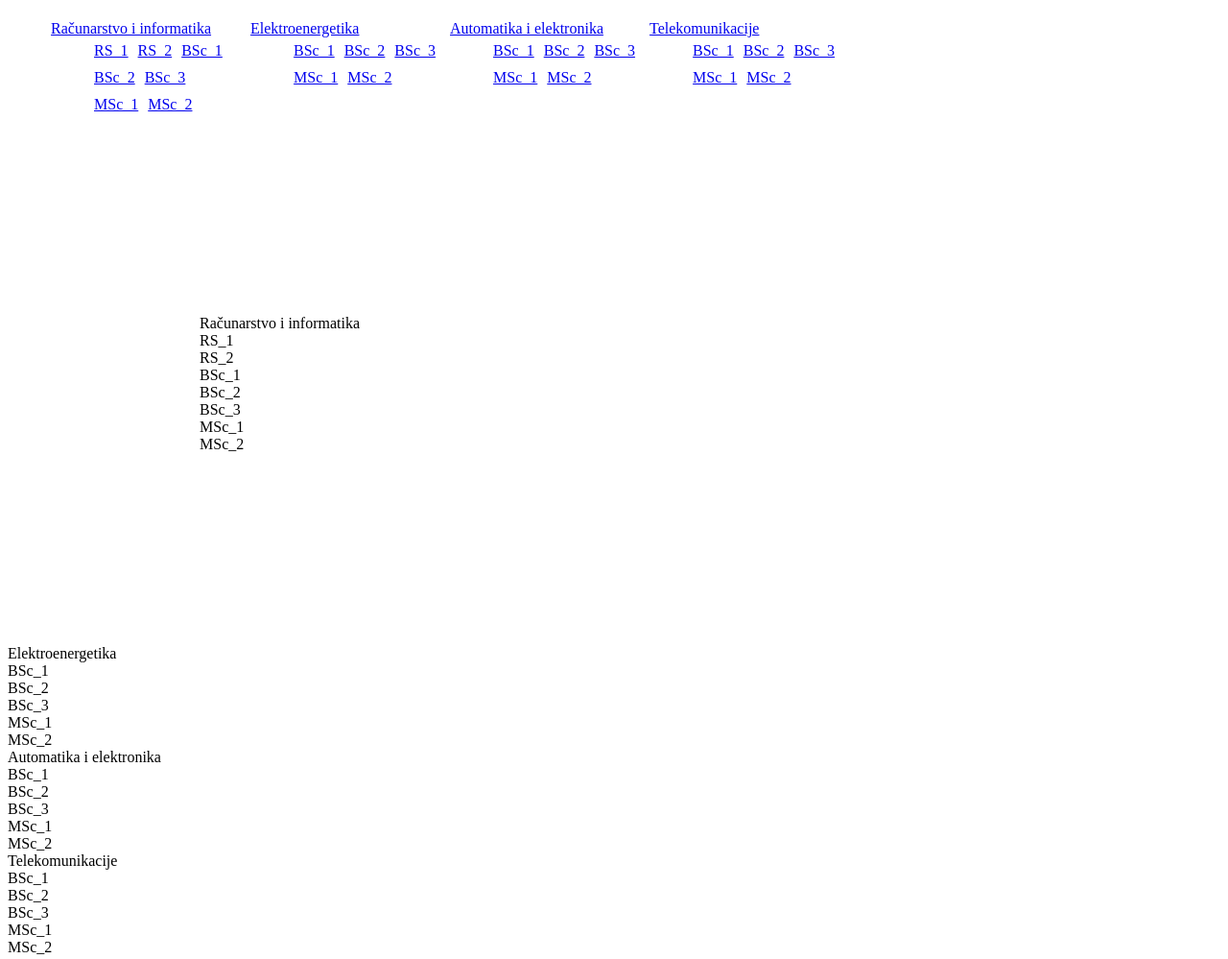
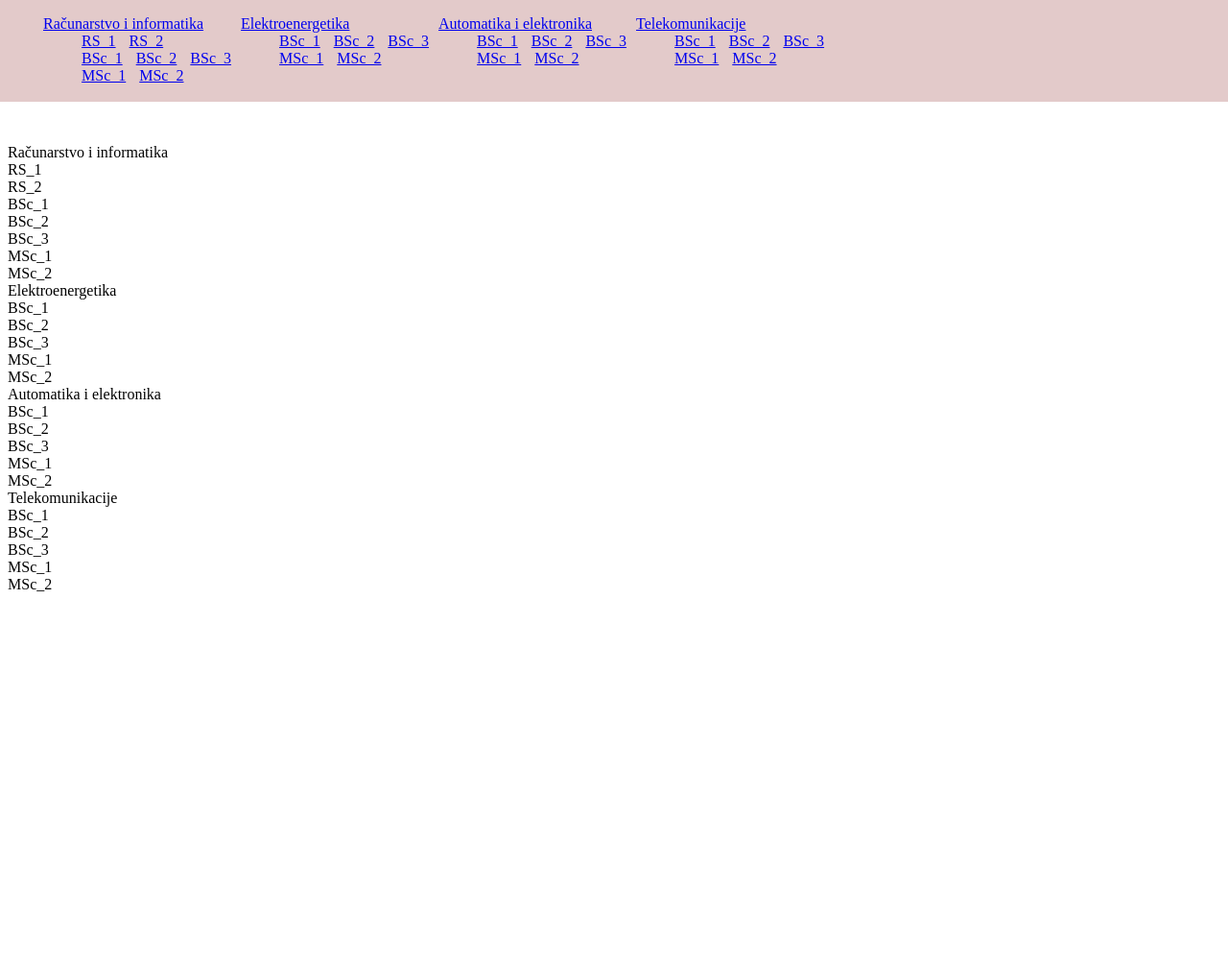
Before and after one commit to zOhran13/WebTehnologije-2022, a plain HTML site: page predmet.html in a window 1280 px wide. Shown: the whole page at 96% size. After the commit the page ends 800 px from the top, so only its background shows below. Drawn offline with Linux system fonts and the light colour scheme.

Commit message:
ispravljena greška <izgled menija-dio RI liste>

```diff
--- a/predmet.css
+++ b/predmet.css
@@ -1,14 +1,30 @@
+
+.meni{
+   top: 0;
+    left: 0;
+    right: 0;
+    position: fixed;
+    width: 100%;
+    background-color: rgb(227, 202, 202);
+
+}
+
+.smijer{
+    float: left;
+
+}
+
 .smijer li {
     display: inline;
     list-style-type: none;
-    float: left;
+
     padding: 5px;
 }
-#meni li{
-    display: inline;
 
+.glavni{
+    margin-top: 150px;
 }
 .ri{
     clear: left;
-    padding: 200px;
+
 }
--- a/predmet.html
+++ b/predmet.html
@@ -6,57 +6,58 @@
     <title>wtP22</title>
 </head>
 <body>
+    <div id="okvir">
     <div class="meni">
         <ul id="PrvaLista">
             <div class="smijer">
-            <li><a href="#ri">Računarstvo i informatika</a>
+            <li><a href="#RI">Računarstvo i informatika</a>
                 <div class="ciklus">
-                <ul id="rs">
-                    <li><a href="#rs_1">RS_1</a></li>
-                    <li><a href="#rs_2">RS_2</a></li>
+                <ul>
+                    <li><a href="#RRS_1">RS_1</a></li>
+                    <li><a href="#RRS_2">RS_2</a></li>
                  </ul>
-                 <ul id="bsc">
-                    <li><a href="#bsc_1">BSc_1</a></li>
-                    <li><a href="#bsc_2">BSc_2</a></li>
-                    <li><a href="#bsc_3">BSc_3</a></li>
+                 <ul >
+                    <li><a href="#RBSC_1">BSc_1</a></li>
+                    <li><a href="#RBSC_2">BSc_2</a></li>
+                    <li><a href="#RBSC_3">BSc_3</a></li>
 
                  </ul>
-                 <ul id="msc">
-                    <li><a href="#msc_1">MSc_1</a></li>
-                    <li><a href="#msc_2">MSc_2</a></li>
+                 <ul>
+                    <li><a href="#RMSC_1">MSc_1</a></li>
+                    <li><a href="#RMSC_2">MSc_2</a></li>
 
                  </ul>
                 </div>
             </li>
         </div>
         <div class="smijer">
-            <li><a href="#ee">Elektroenergetika</a>
+            <li><a href="#EE">Elektroenergetika</a>
                 <div class="ciklus">
                      <ul>
-                        <li><a href="#bsc_1">BSc_1</a></li>
-                        <li><a href="#bsc_2">BSc_2</a></li>
-                        <li><a href="#bsc_3">BSc_3</a></li>
+                        <li><a href="#EBSC_1">BSc_1</a></li>
+                        <li><a href="#EBSC_2">BSc_2</a></li>
+                        <li><a href="#EBSC_3">BSc_3</a></li>
 
                      </ul>
                      <ul>
-                        <li><a href="#msc_1">MSc_1</a></li>
-                        <li><a href="#msc_2">MSc_2</a></li>
+                        <li><a href="#EMSC_1">MSc_1</a></li>
+                        <li><a href="#EMSC_2">MSc_2</a></li>
 
                      </ul>
                     </div></li>
         </div>
         <div class="smijer">
-            <li><a href="#aie">Automatika i elektronika</a>
+            <li><a href="#AIE">Automatika i elektronika</a>
                 <div class="ciklus">
                     <ul>
-                       <li><a href="#bsc_1">BSc_1</a></li>
-                       <li><a href="#bsc_2">BSc_2</a></li>
-                       <li><a href="#bsc_3">BSc_3</a></li>
+                       <li><a href="#ABSC_1">BSc_1</a></li>
+                       <li><a href="#ABSC_2">BSc_2</a></li>
+                       <li><a href="#ABSC_3">BSc_3</a></li>
 
                     </ul>
                     <ul>
-                       <li><a href="#msc_1">MSc_1</a></li>
-                       <li><a href="#msc_2">MSc_2</a></li>
+                       <li><a href="#AMSC_1">MSc_1</a></li>
+                       <li><a href="#AMSC_2">MSc_2</a></li>
 
                     </ul>
                    </div></li>
@@ -65,14 +66,14 @@
             <li><a href="#TK">Telekomunikacije</a>
                 <div class="ciklus">
                     <ul>
-                       <li><a href="#bsc1">BSc_1</a></li>
-                       <li><a href="#bsc_2">BSc_2</a></li>
-                       <li><a href="#bsc_3">BSc_3</a></li>
+                       <li><a href="#TBSC_1">BSc_1</a></li>
+                       <li><a href="#TBSC_2">BSc_2</a></li>
+                       <li><a href="#TBSC_3">BSc_3</a></li>
 
                     </ul>
                     <ul>
-                       <li><a href="#msc_1">MSc_1</a></li>
-                       <li><a href="#msc_2">MSc_2</a></li>
+                       <li><a href="#TMSC_1">MSc_1</a></li>
+                       <li><a href="#TMSC_2">MSc_2</a></li>
 
                     </ul>
                    </div></li>
@@ -80,40 +81,42 @@
      </ul>
      </div>
 
-    <div class="ri">Računarstvo i informatika
-       <div class="rs_1">RS_1</div>
-       <div class="rs_2">RS_2</div>
-       <div class="bsc_1">BSc_1</div>
-       <div class="bsc_2">BSc_2</div>
-       <div class="bsc_3">BSc_3</div>
-       <div class="msc_1">MSc_1</div>
-       <div class="msc_2">MSc_2</div>
+     <div class="glavni">
+    <div class="ri" id="RI">Računarstvo i informatika
+       <div class="rs_1" id="RRS_1">RS_1</div>
+       <div class="rs_2" id="RRS_2">RS_2</div>
+       <div class="bsc_1" id="RBSC_1">BSc_1</div>
+       <div class="bsc_2" id="RBSC_2">BSc_2</div>
+       <div class="bsc_3" id="RBSC_3">BSc_3</div>
+       <div class="msc_1" id="RMSC_1">MSc_1</div>
+       <div class="msc_2" id="RMSC_2">MSc_2</div>
 
        </div>
-       <div class="ee">Elektroenergetika
-        <div class="bsc_1">BSc_1</div>
-        <div class="bsc_2">BSc_2</div>
-        <div class="bsc_3">BSc_3</div>
-        <div class="msc_1">MSc_1</div>
-        <div class="msc_2">MSc_2</div>
+       <div class="ee" id="EE">Elektroenergetika
+        <div class="bsc_1" id="EBSC_1">BSc_1</div>
+        <div class="bsc_2" id="EBSC_2">BSc_2</div>
+        <div class="bsc_3" id="EBSC_3">BSc_3</div>
+        <div class="msc_1" id="EMSC_1">MSc_1</div>
+        <div class="msc_2" id="EMSC_2">MSc_2</div>
 
         </div>
-        <div class="ee">Automatika i elektronika
-            <div class="bsc_1">BSc_1</div>
-            <div class="bsc_2">BSc_2</div>
-            <div class="bsc_3">BSc_3</div>
-            <div class="msc_1">MSc_1</div>
-            <div class="msc_2">MSc_2</div>
-
+        <div class="ee" id="AIE">Automatika i elektronika
+            <div class="bsc_1" id="ABSC_1">BSc_1</div>
+            <div class="bsc_2" id="ABSC_2">BSc_2</div>
+            <div class="bsc_3" id="ABSC_3">BSc_3</div>
+            <div class="msc_1" id="AMSC_1">MSc_1</div>
+            <div class="msc_2" id="AMSC_2">MSc_2</div>
             </div>
             <div class="tk" id="TK">Telekomunikacije
-                <div class="bsc_1" id="bsc1">BSc_1</div>
-                <div class="bsc_2">BSc_2</div>
-                <div class="bsc_3">BSc_3</div>
-                <div class="msc_1">MSc_1</div>
-                <div class="msc_2">MSc_2</div>
+       <div class="bsc_1" id="TBSC_1">BSc_1</div>
+       <div class="bsc_2" id="TBSC_2">BSc_2</div>
+       <div class="bsc_3" id="TBSC_3">BSc_3</div>
+       <div class="msc_1" id="TMSC_1">MSc_1</div>
+       <div class="msc_2" id="TMSC_2">MSc_2</div>
+         </div>
 
-                </div>
+         </div>
+         </div>
 
 
 </body>
```
